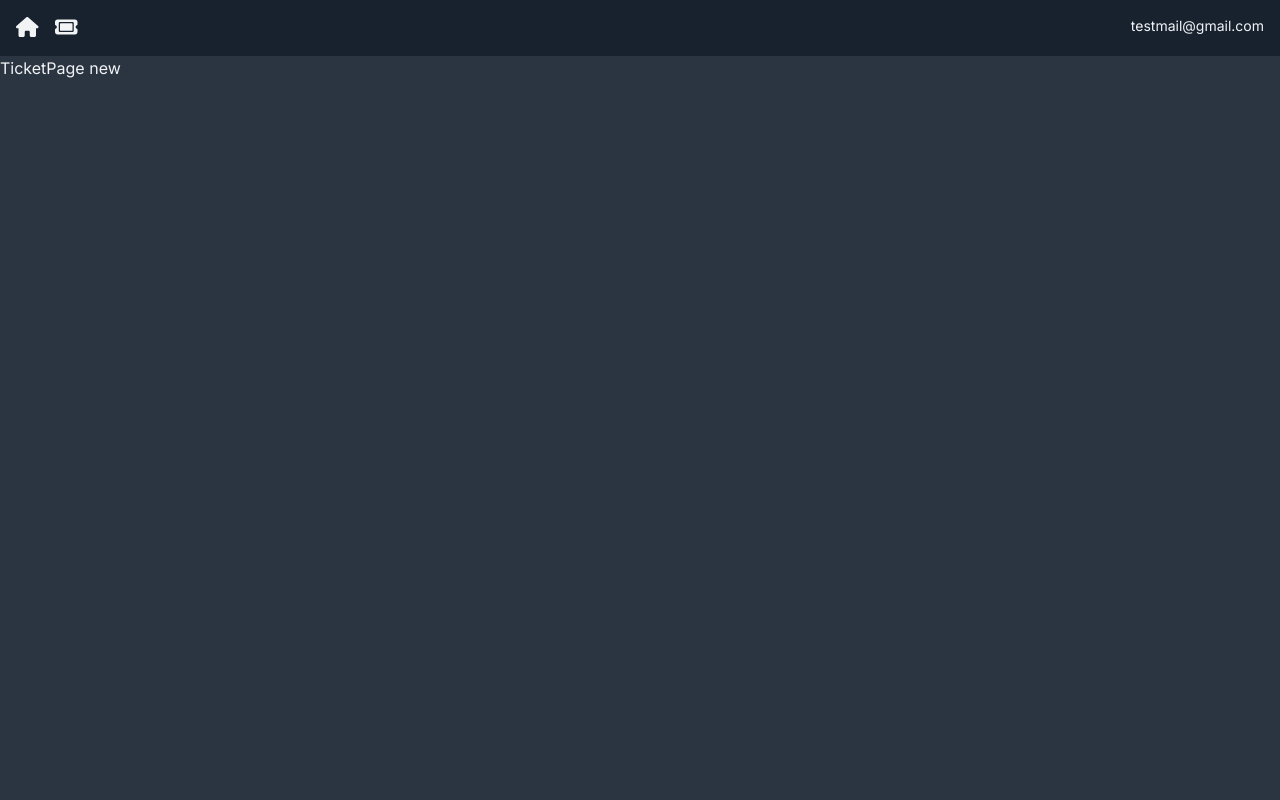
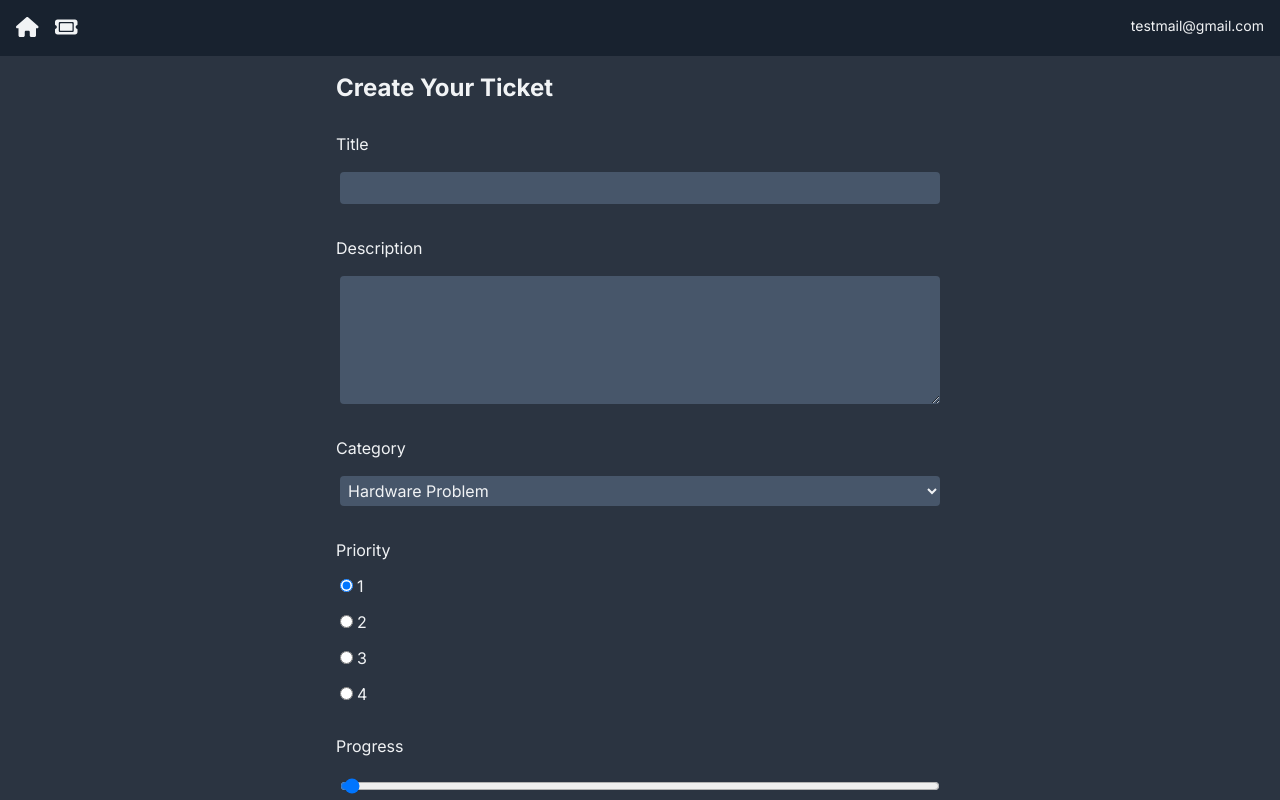
Before and after one commit to MatiasLTonello/TicketingAPP, a Next.js app in the folder ticket-app/: page /TicketPage/new in a window 1280 px wide. Built offline with nearby package versions, Linux system fonts and the light colour scheme.

Commit message:
feat: new function applied to create tickets

```diff
--- a/ticket-app/app/(components)/TicketForm.jsx
+++ b/ticket-app/app/(components)/TicketForm.jsx
@@ -1,34 +1,104 @@
-'use client';
+"use client";
 
-import {useRouter} from 'next/navigation';
-import React, {useState} from 'react';
+import { useRouter } from "next/navigation";
+import React, { useState } from "react";
 
 const TicketForm = () => {
+  const router = useRouter()
   const startingTicketData = {
-        title: '',
-        description: '',
+    title: "",
+    description: "",
     priority: 1,
     progress: 0,
-        status: 'not started',
-        category: 'Hardware Problem'
+    status: "not started",
+    category: "Hardware Problem",
   };
 
   const handleChange = (e) => {
     const value = e.target.value;
     const name = e.target.name;
+    setFormData((prev) => ({ ...prev, [name]: value }));
+  };
 
-        setFormData((prev) => ({...prev, [name]: value }))
+  const handleSubmit = async (e) => {
+    e.preventDefault();
+    const res = await fetch('/api/Tickets', {
+      method: 'POST',
+      body: JSON.stringify({formData}),
+      "content-type": "application/json"
+    })
+    if(!res.ok){
+      throw new Error("Failed to create Ticket")
     }
+
+    router.refresh()
+    router.push('/')
+  };
 
   const [formData, setFormData] = useState(startingTicketData);
   return (
-    <div className='flex justify-center'> <form>
+    <div className="flex justify-center">
+      <form
+        className="flex flex-col gap-3 w-1/2"
+        method="post"
+        onSubmit={handleSubmit}
+      >
         <h3>Create Your Ticket</h3>
         <label>Title</label>
-        <input id='title' name='title' type='text' onChange={handleChange} required={true} value={formData.title}></input>
+        <input
+          id="title"
+          name="title"
+          type="text"
+          onChange={handleChange}
+          required={true}
+          value={formData.title}
+        />
+          <label>Description</label>
+        <textarea
+          id="description"
+          name="description"
+          onChange={handleChange}
+          required={true}
+          value={formData.description}
+          rows={5}
+        />
+
+        <label>Category</label>
+        <select name='category' value={formData.category} onChange={handleSubmit}>
+          <option value="Hardware Problem">Hardware Problem</option>
+          <option value="Software Problem">Software Problem</option>
+          <option value="Project">Project</option>
+        </select>
+
+        <label>Priority</label>
+        <div>
+          <input id='priority-1' name='priority' type='radio' onChange={handleChange} value={1} checked={formData.priority == 1}></input>
+            <label>1</label>
+        </div>
+        <div>
+          <input id='priority-2' name='priority' type='radio' onChange={handleChange} value={1} checked={formData.priority == 2}></input>
+            <label>2</label>
+        </div>
+        <div>
+          <input id='priority-3' name='priority' type='radio' onChange={handleChange} value={1} checked={formData.priority == 3}></input>
+            <label>3</label>
+        </div>
+        <div>
+          <input id='priority-4' name='priority' type='radio' onChange={handleChange} value={1} checked={formData.priority == 4}></input>
+            <label>4</label>
+        </div>
+        <label>Progress</label>
+        <input type='range' value={formData.progress} id='progress' name='progress' min={0} max={100} onChange={handleChange}></input>
+        <label>Status</label>
+        <select name='status' value={formData.status} onChange={handleChange}>
+          <option value='not started'>not started</option>
+          <option value='started'>started</option>
+          <option value='done'>done</option>
+        </select>
+        <input type='submit' className='btn' value='Create Ticket'/>
       </form>
     </div>
-  )
-}
+  );
+};
 
-export default TicketForm
+export default TicketForm;
--- a/ticket-app/app/TicketPage/[id]/page.jsx
+++ b/ticket-app/app/TicketPage/[id]/page.jsx
@@ -1,7 +1,8 @@
+const { default: TicketForm } = require("@/app/(components)/TicketForm")
+
 const TicketPage = ({params}) => {
   return (
-    <div>TicketPage {params.id}</div>
-  )
+<TicketForm/>  )
 }
 
 export default TicketPage
--- a/ticket-app/app/api/route.js
+++ b/ticket-app/app/api/Tickets/route.js
@@ -1,4 +1,4 @@
-import Ticket from "../(models)/Ticket";
+import Ticket from "@/app/(models)/Ticket";
 import { NextResponse } from "next/server";
 
 export async function POST(req){
--- a/ticket-app/app/globals.css
+++ b/ticket-app/app/globals.css
@@ -25,6 +25,16 @@
     p {
         @apply text-sm text-default-text
     }
+
+    form {
+        @apply rounded-xl p-4
+    }
+    label {
+        @apply mt-4
+    }
+    input, select, textarea{
+        @apply m-1 rounded bg-card p-1
+    }
 }
 
 @layer components {
@@ -32,6 +42,6 @@
         @apply text-default-text text-xl
     }
     .btn {
-        @apply hover: no-underline bg-blue-accent hover:bg-blue-accent-hover tracking-wider w-full text-center text-nav font-bold cursor-pointer uppercase px-4 py-2 rounder-md transition-colors block;
+        @apply bg-blue-accent hover:bg-blue-accent-hover tracking-wider w-full text-center text-nav font-bold cursor-pointer uppercase px-4 py-2 rounded-md transition-colors block;
     }
 }
```
Lines whose indentation alone changed are shown as unchanged.
